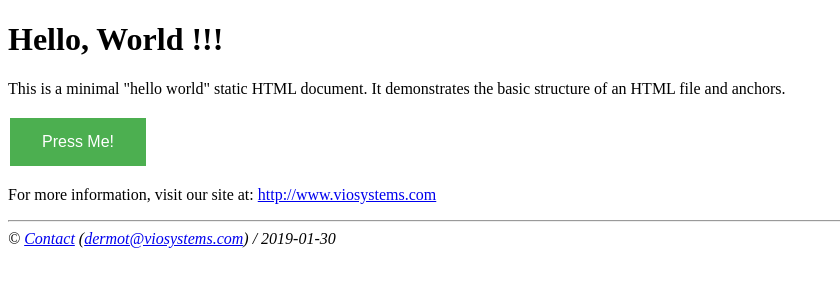
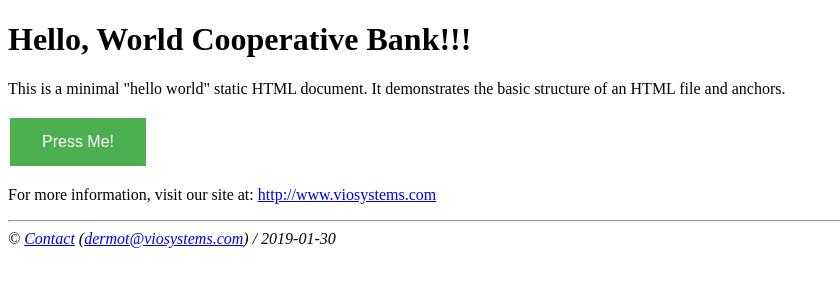
Before and after one commit to bazza2000/authmicroservice, a plain HTML site: page src/main/resources/static/HelloWorld.html in a window 1280 px wide. Shown: the whole page, without its empty margins (0-840 px from the left). Drawn offline with Linux system fonts and the light colour scheme.

Commit message:
Banner Change For Test

```diff
--- a/src/main/resources/static/HelloWorld.html
+++ b/src/main/resources/static/HelloWorld.html
@@ -38,7 +38,7 @@
 </script>
 
 <h1>
-    Hello, World !!!
+    Hello, World Cooperative Bank!!!
 </h1>
 <p>
     This is a minimal "hello world" static HTML document. It demonstrates the
```
